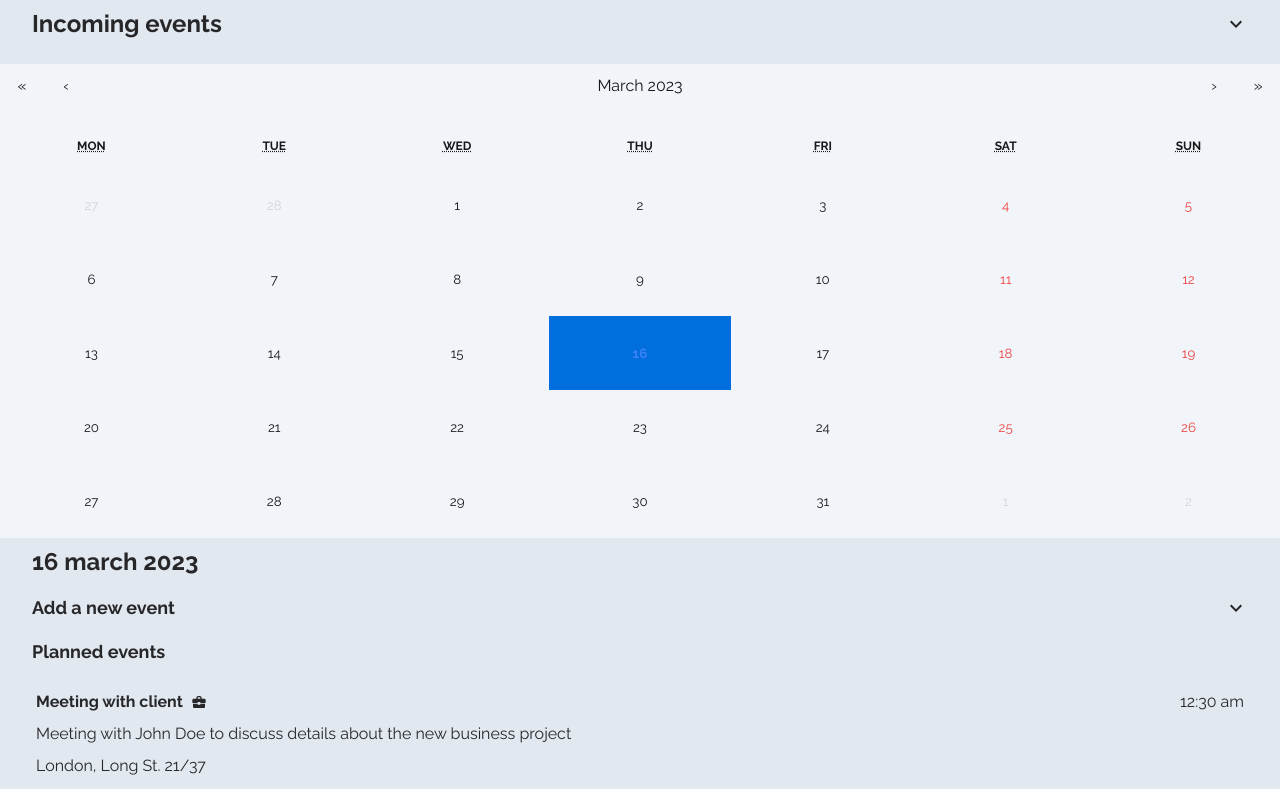
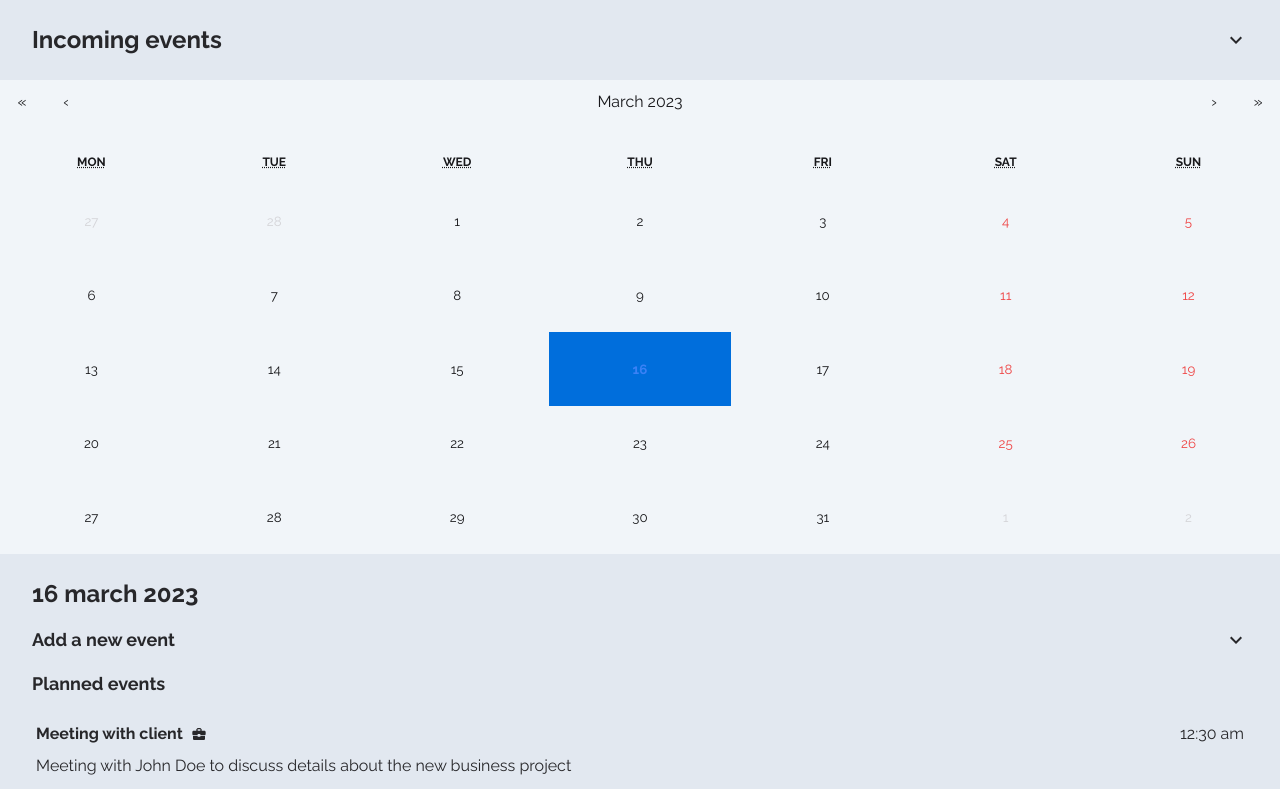
Before and after one commit to zwiro/remind-calendar-app, a React (Vite) app: page / in a window 1280 px wide. Shown: the top 789 px of the page. Built offline with nearby package versions, Linux system fonts and the light colour scheme.

Commit message:
Edited spacing and added hover on expandable headers

```diff
--- a/src/components/AddEventForm.tsx
+++ b/src/components/AddEventForm.tsx
@@ -21,7 +21,7 @@ function AddEventForm() {
     <form className="flex flex-col">
       <div
         onClick={toggleMenu}
-        className="group flex items-center justify-between hover:cursor-pointer"
+        className="group flex items-center justify-between hover:cursor-pointer hover:bg-slate-300"
       >
         <h3 className="text-lg font-bold">Add a new event</h3>
         <MdExpandMore
--- a/src/components/DayDetails.tsx
+++ b/src/components/DayDetails.tsx
@@ -7,6 +7,7 @@ import Spacer from "./Spacer"
 function DayDetails() {
   return (
     <SectionContainer>
+      <Spacer value={2} />
       <SectionHeader>16 march 2023</SectionHeader>
       <Spacer value={2} />
       <AddEventForm />
--- a/src/components/IncomingEvents.tsx
+++ b/src/components/IncomingEvents.tsx
@@ -17,9 +17,10 @@ function IncomingEvents() {
 
   return (
     <SectionContainer>
+      <Spacer value={2} />
       <div
         onClick={toggleMenu}
-        className="group flex items-center justify-between hover:cursor-pointer"
+        className="group flex items-center justify-between hover:cursor-pointer hover:bg-slate-300"
       >
         <SectionHeader>Incoming events</SectionHeader>
         <MdExpandMore
```
